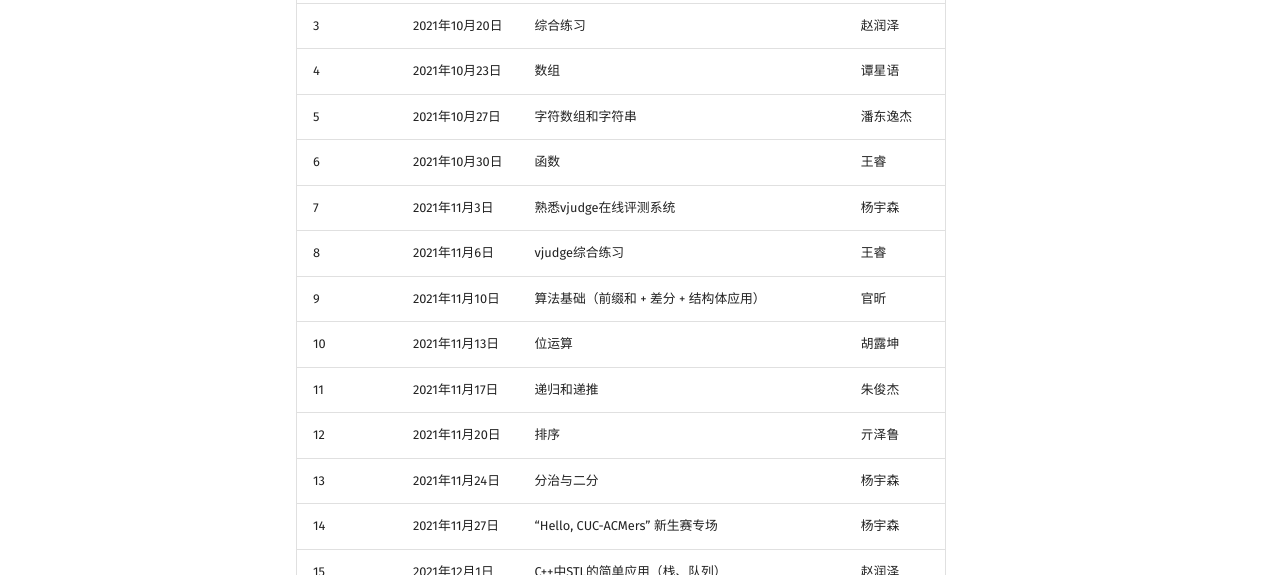
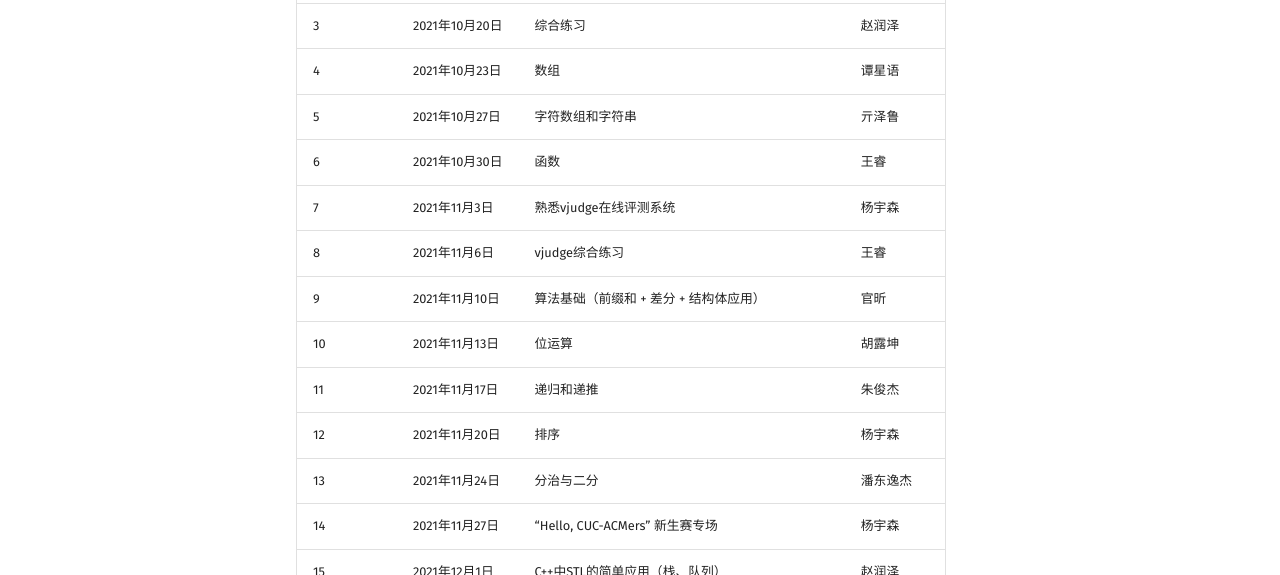
Before and after one commit to CUCCS/acm-wiki, an MkDocs documentation site: the page built from docs/training/2021Autumn.md, in a window 1280 px wide and 1333 px high. Shown: the part 361-936 px from the top of the window. Built offline with MkDocs 1.6.1 and Material for MkDocs 9.7.7, drawn with Linux system fonts in a browser that asks for light colours; comment, search, counter and statistics services are not loaded.

Commit message:
更新了讲师名单

```diff
--- a/docs/training/2021Autumn.md
+++ b/docs/training/2021Autumn.md
@@ -4,15 +4,15 @@
 | 2    | 2021年10月16日 | 循环结构程序设计                               | 张华睿   |
 | 3    | 2021年10月20日 | 综合练习                                       | 赵润泽   |
 | 4    | 2021年10月23日 | 数组                                           | 谭星语   |
-| 5    | 2021年10月27日 | 字符数组和字符串                               | 潘东逸杰 |
+| 5    | 2021年10月27日 | 字符数组和字符串                               | 亓泽鲁   |
 | 6    | 2021年10月30日 | 函数                                           | 王睿     |
 | 7    | 2021年11月3日  | 熟悉vjudge在线评测系统                         | 杨宇森   |
 | 8    | 2021年11月6日  | vjudge综合练习                                 | 王睿     |
 | 9    | 2021年11月10日 | 算法基础（前缀和 + 差分 + 结构体应用）         | 官昕     |
 | 10   | 2021年11月13日 | 位运算                                         | 胡露坤   |
 | 11   | 2021年11月17日 | 递归和递推                                     | 朱俊杰   |
-| 12   | 2021年11月20日 | 排序                                           | 亓泽鲁   |
-| 13   | 2021年11月24日 | 分治与二分                                     | 杨宇森   |
+| 12   | 2021年11月20日 | 排序                                           | 杨宇森   |
+| 13   | 2021年11月24日 | 分治与二分                                     | 潘东逸杰 |
 | 14   | 2021年11月27日 | “Hello, CUC-ACMers” 新生赛专场                 | 杨宇森   |
 | 15   | 2021年12月1日  | C++中STL的简单应用（栈、队列）                 | 赵润泽   |
 | 16   | 2021年12月4日  | 贪心                                           | 潘东逸杰 |
```
